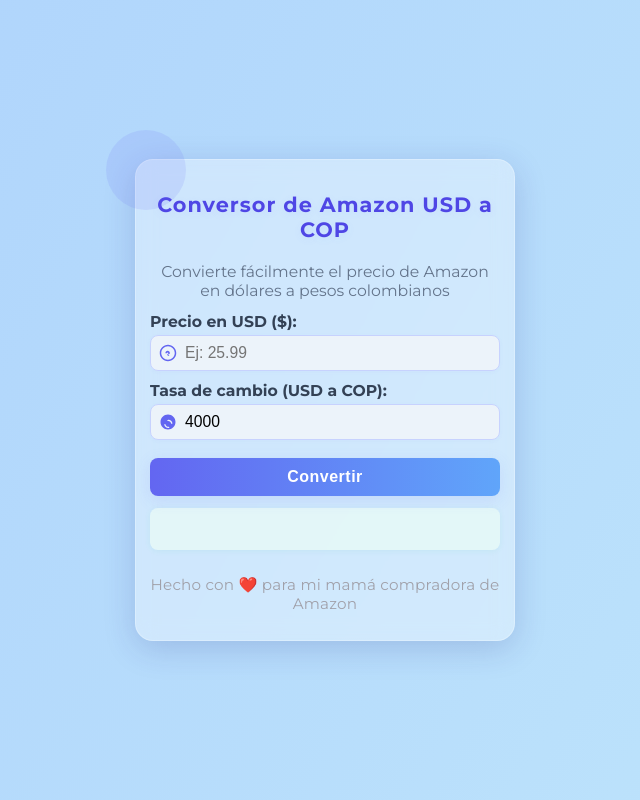
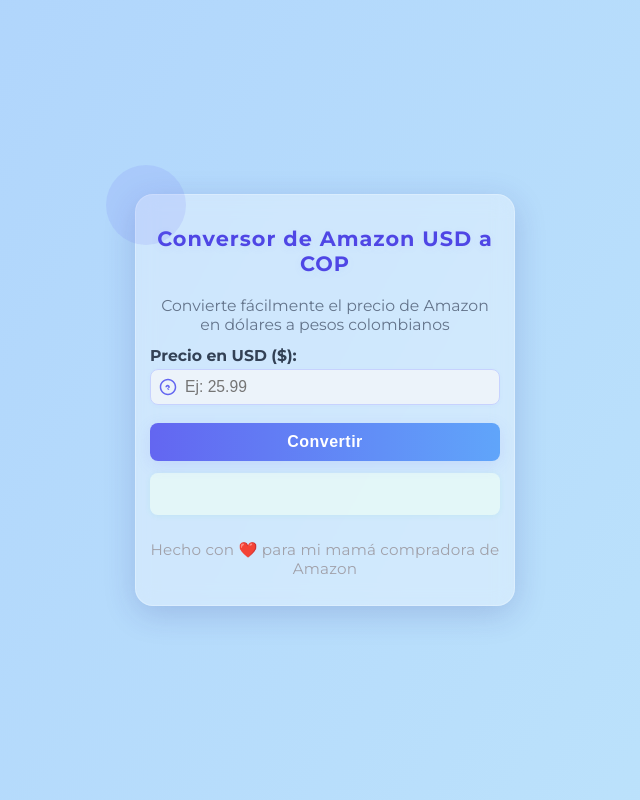
Before and after one commit to erazoandres/CalculadoraUSDxCOP, a plain HTML site: page index.html in a window 1280 px wide. Shown: the whole page, without its empty margins (315-955 px from the left). Drawn offline with Linux system fonts and the light colour scheme.

Commit message:
Update index.html

```diff
--- a/index.html
+++ b/index.html
@@ -15,12 +15,9 @@
       <label for="usd">Precio en USD ($):</label>
       <input type="number" id="usd" placeholder="Ej: 25.99" min="0" step="0.01">
     </div>
-    <div class="form-group">
-      <label for="rate">Tasa de cambio (USD a COP):</label>
-      <input type="number" id="rate" placeholder="Ej: 4000" min="0" step="0.01" value="4000">
-    </div>
     <button id="convertir">Convertir</button>
     <div id="resultado" class="resultado"></div>
+    <div id="resultado-palabras" class="resultado-palabras"></div>
     <footer>
       <p>Hecho con ❤️ para mi mamá compradora de Amazon</p>
     </footer>
```
